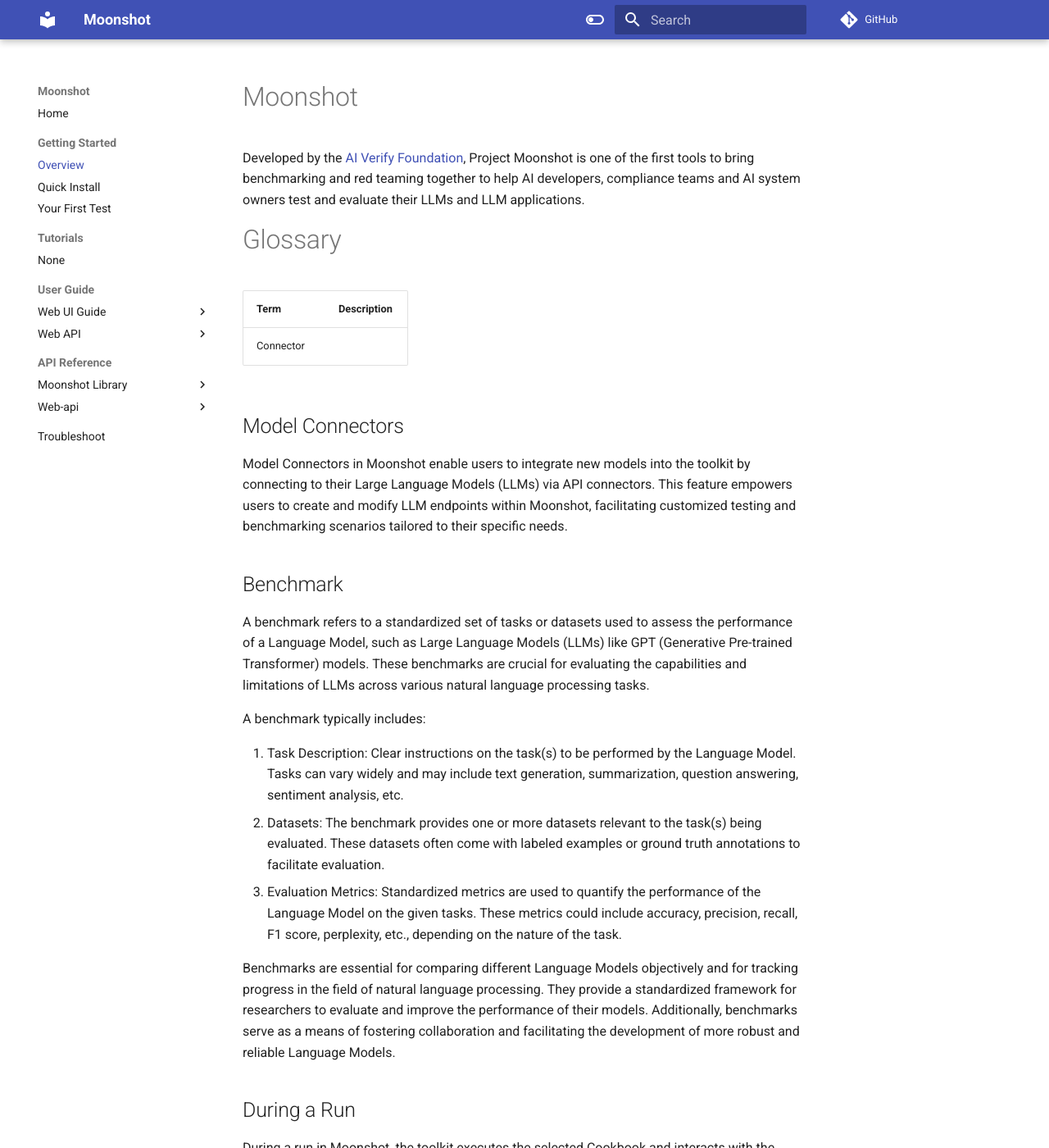
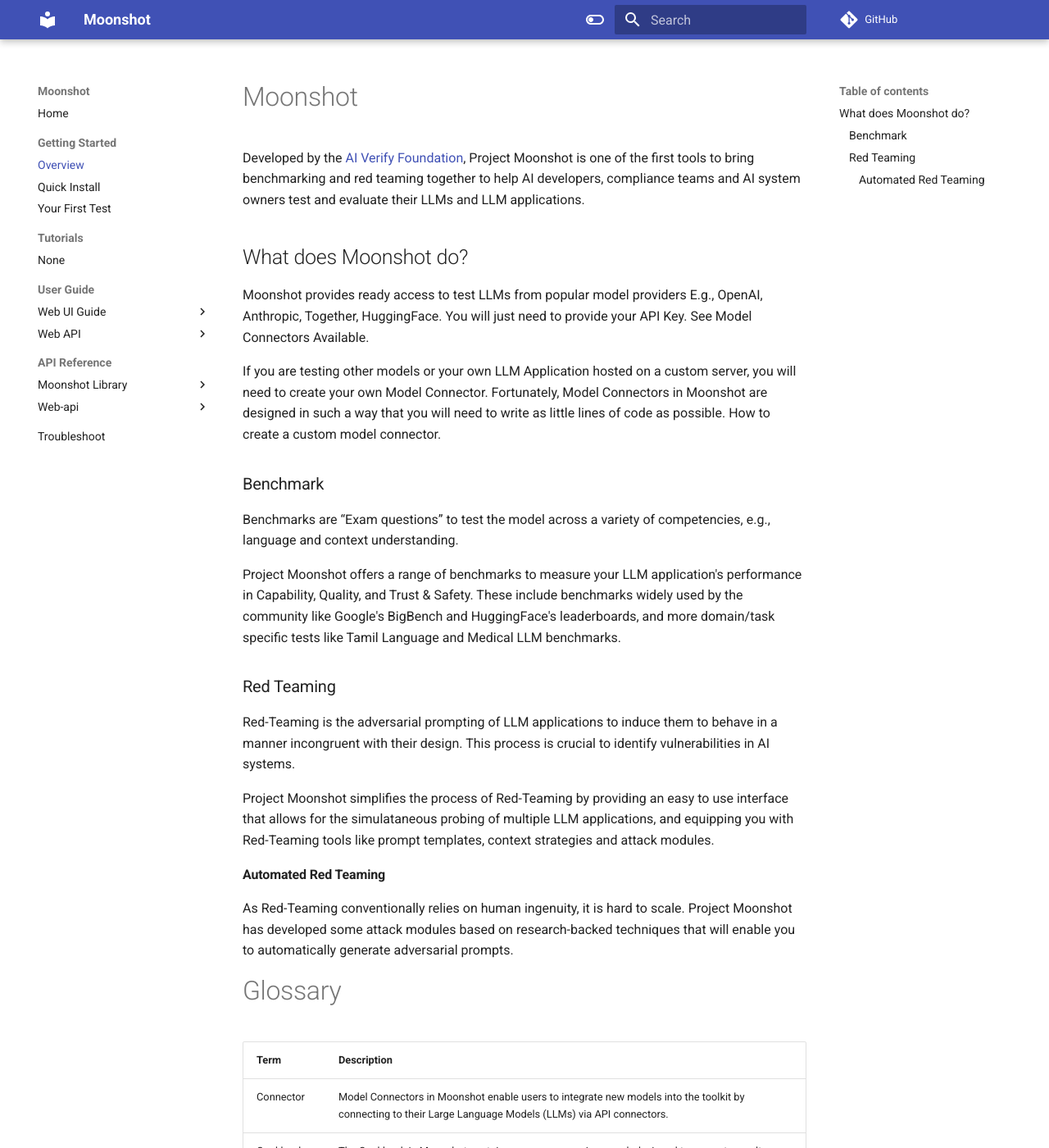
Before and after one commit to aiverify-foundation/moonshot, an MkDocs documentation site: the page built from docs/getting_started/overview.md, in a window 1280 px wide and 1400 px high. Shown: the whole window at 82% size. Built offline with MkDocs 1.6.1 and Material for MkDocs 9.7.7, drawn with Linux system fonts in a browser that asks for light colours; comment, search, counter and statistics services are not loaded; some of the changed text lies outside the part shown.

Commit message:
updated some pages

```diff
--- a/docs/getting_started/overview.md
+++ b/docs/getting_started/overview.md
@@ -1,66 +1,36 @@
 # Moonshot
 
 Developed by the [AI Verify Foundation](https://aiverifyfoundation.sg/?utm_source=Github&utm_medium=referral&utm_campaign=20230607_AI_Verify_Foundation_GitHub), Project Moonshot is one of the first tools to bring benchmarking and red teaming together to help AI developers, compliance teams and AI system owners test and evaluate their LLMs and LLM applications.
+
+## What does Moonshot do?
+
+Moonshot provides ready access to test LLMs from popular model providers E.g., OpenAI, Anthropic, Together, HuggingFace. You will just need to provide your API Key. See Model Connectors Available.
+
+If you are testing other models or your own LLM Application hosted on a custom server, you will need to create your own Model Connector. Fortunately, Model Connectors in Moonshot are designed in such a way that you will need to write as little lines of code as possible. How to create a custom model connector.
+
+### Benchmark
+
+Benchmarks are “Exam questions” to test the model across a variety of competencies, e.g., language and context understanding.
+
+Project Moonshot offers a range of benchmarks to measure your LLM application's performance in Capability, Quality, and Trust & Safety. These include benchmarks widely used by the community like Google's BigBench and HuggingFace's leaderboards, and more domain/task specific tests like Tamil Language and Medical LLM benchmarks.
+
+### Red Teaming
+
+Red-Teaming is the adversarial prompting of LLM applications to induce them to behave in a manner incongruent with their design. This process is crucial to identify vulnerabilities in AI systems.
+
+Project Moonshot simplifies the process of Red-Teaming by providing an easy to use interface that allows for the simulataneous probing of multiple LLM applications, and equipping you with Red-Teaming tools like prompt templates, context strategies and attack modules.
+
+#### Automated Red Teaming
+
+As Red-Teaming conventionally relies on human ingenuity, it is hard to scale. Project Moonshot has developed some attack modules based on research-backed techniques that will enable you to automatically generate adversarial prompts.
 
 # Glossary
 
 | Term | Description |
 | --- | ---|
-| Connector |
-
-## Model Connectors
-
-Model Connectors in Moonshot enable users to integrate new models into the toolkit by connecting to their Large Language Models (LLMs) via API connectors. This feature empowers users to create and modify LLM endpoints within Moonshot, facilitating customized testing and benchmarking scenarios tailored to their specific needs.
-
-## Benchmark
-A benchmark refers to a standardized set of tasks or datasets used to assess the performance of a Language Model, such as Large Language Models (LLMs) like GPT (Generative Pre-trained Transformer) models. These benchmarks are crucial for evaluating the capabilities and limitations of LLMs across various natural language processing tasks.
-
-A benchmark typically includes:
-
-1. Task Description: Clear instructions on the task(s) to be performed by the Language Model. Tasks can vary widely and may include text generation, summarization, question answering, sentiment analysis, etc.
-2. Datasets: The benchmark provides one or more datasets relevant to the task(s) being evaluated. These datasets often come with labeled examples or ground truth annotations to facilitate evaluation.
-3. Evaluation Metrics: Standardized metrics are used to quantify the performance of the Language Model on the given tasks. These metrics could include accuracy, precision, recall, F1 score, perplexity, etc., depending on the nature of the task.
-
-Benchmarks are essential for comparing different Language Models objectively and for tracking progress in the field of natural language processing. They provide a standardized framework for researchers to evaluate and improve the performance of their models. Additionally, benchmarks serve as a means of fostering collaboration and facilitating the development of more robust and reliable Language Models.
-
-## During a Run
-
-During a run in Moonshot, the toolkit executes the selected Cookbook and interacts with the model endpoints chosen by the users. This process allows for the evaluation of LLM applications against predefined benchmarks and test scenarios.
-
-## Cookbook
-
-The Cookbook in Moonshot contains one or more recipes, each designed to generate results when selected to run with the model endpoints. It serves as a comprehensive guide for conducting evaluations and tests, offering a structured approach to assessing LLM applications' performance and addressing potential risks.
-
-## Recipe
-
-A Recipe in Moonshot brings together 3 essential components:
-
-- Dataset(s)
-- Prompt Template(s)
-- Metrics(s)
-
-A recipe can contain one or more datasets, prompt templates and metrics.
-
-## Components of a Recipe
-
-### Datasets
-Datasets consist of a collection of input-target pairs, where the 'input' is a prompt provided to the LLM (being tested), and the 'target' is the correct response or ground truth. The LLM's output is then compared with the target to assess its performance. These datasets can include various types of interactions such as questions and answers or commands and actions. Users have the flexibility to compile and incorporate their own datasets.
-
-### Prompt Templates
-Prompt templates are predefined text structures that guide the formatting and contextualisation of inputs submitted to the LLM. Inputs adapt to these templates before being sent to the LLM for processing.
-
-### Metrics
-Metrics are predefined criterias used to evaluate the LLM’s outputs against the targets. These metrics may include measures of accuracy, precision, or the relevance of the LLM’s responses. By applying these metrics, users can assess the quality of the output generated by the LLM in response to the input.
-
-
-## Red Teaming
-
-Red Teaming serves as a valuable tool within the toolkit, aimed at aiding and simplifying the process of probing large language models (LLMs) to enhance the reliability and security of LLM applications. It facilitates structured testing procedures to identify vulnerabilities and improve overall system robustness.
-
-## Session
-
-A Session feature allows users to initiate interactions with selected models, enabling them to engage in chats and send prompts to red team the models. Sessions provide a controlled environment for conducting testing and evaluation activities, ensuring systematic and organized testing procedures.
-
-## Chat
-
-A Chat refers to an interaction directed to a specific model within a session, initiating the red teaming prompt process. Users can communicate with individual models, sending prompts and assessing their responses to identify potential vulnerabilities and areas for improvement in LLM applications.
+| Connector | Model Connectors in Moonshot enable users to integrate new models into the toolkit by connecting to their Large Language Models (LLMs) via API connectors.  |
+| Cookbook | The Cookbook in Moonshot contains one or more recipes, each designed to generate results when selected to run with the model endpoints. It serves as a comprehensive guide for conducting evaluations and tests, offering a structured approach to assessing LLM applications' performance and addressing potential risks. |
+| Recipe | A Recipe in Moonshot brings together 3 essential components. A recipe can contain one or more datasets, prompt templates and metrics.  |
+| Datasets | Datasets consist of a collection of input-target pairs, where the 'input' is a prompt provided to the LLM (being tested), and the 'target' is the correct response or ground truth. |
+| Session | A Session feature allows users to initiate interactions with selected models, enabling them to engage in chats and send prompts to red team the models.  |
+| Chat | A Chat refers to an interaction directed to a specific model within a session, initiating the red teaming prompt process. Users can communicate with individual models, sending prompts and assessing their responses to identify potential vulnerabilities and areas for improvement in LLM applications. |
```
Also changed, not shown: docs/index.md (+6 -25 lines).
